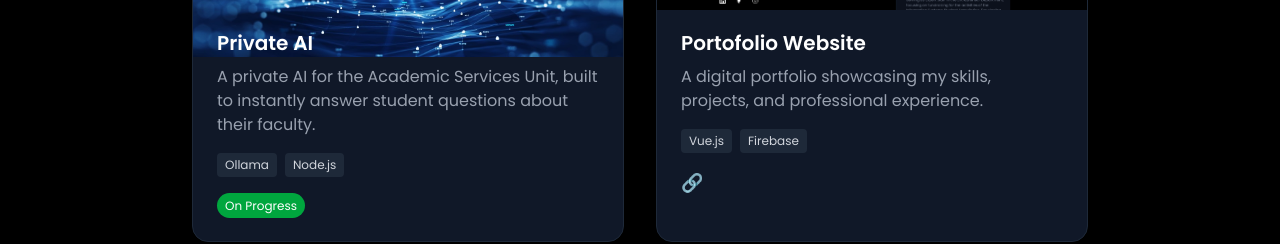
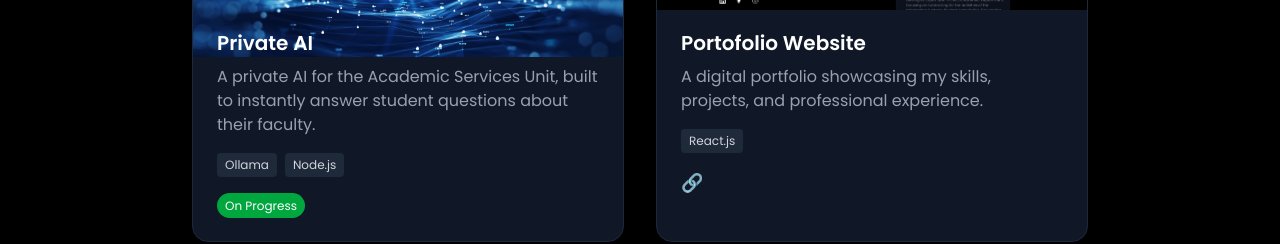
Before and after one commit to Ilbagas/Web-Portofolio, a React (Vite) app: page / in a window 1280 px wide. Shown: the part 1840-2084 px from the top of the page. Built offline with nearby package versions, Linux system fonts and the light colour scheme.

Commit message:
perbaikan lagi

```diff
--- a/src/App.jsx
+++ b/src/App.jsx
@@ -328,8 +328,7 @@ function App() {
                   <h3 className="text-xl font-semibold text-white mb-2">Portofolio Website</h3>
                   <p className="text-gray-400 mb-4">A digital portfolio showcasing my skills, projects, and professional experience.</p>
                   <div className="flex flex-wrap gap-2 mb-4">
-                    <span className="text-xs px-2 py-1 bg-gray-800 text-gray-300 rounded">Vue.js</span>
-                    <span className="text-xs px-2 py-1 bg-gray-800 text-gray-300 rounded">Firebase</span>
+                    <span className="text-xs px-2 py-1 bg-gray-800 text-gray-300 rounded">React.js</span>
                   </div>
                   <div className="flex gap-4">
                     <a href="#" className="text-purple-400 hover:text-purple-300">
```
